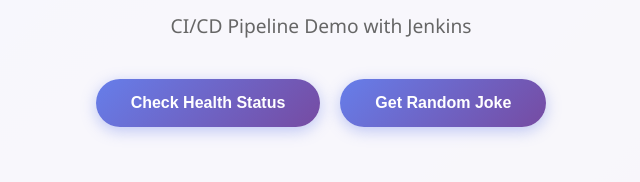
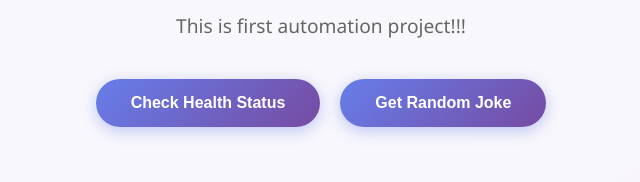
Before and after one commit to kishansinghifs1/Jenkins, a website: page public/index.html in a window 1280 px wide. Shown: the part 418-600 px from the top of the page, 319-959 px from the left. Drawn offline with Linux system fonts and the light colour scheme.

```diff
--- a/public/index.html
+++ b/public/index.html
@@ -148,7 +148,7 @@
     <div class="container">
         <span class="emoji">🚀</span>
         <h1>GitHub → Docker → DockerHub → EC2</h1>
-        <p>CI/CD Pipeline Demo with Jenkins</p>
+        <p>This is first automation project!!!</p>
 
         <div class="button-group">
             <button onclick="checkHealth()">Check Health Status</button>
```
